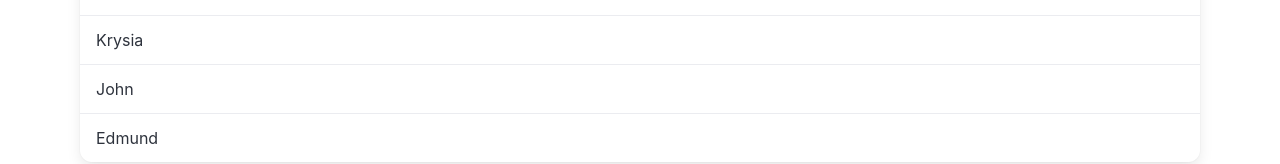
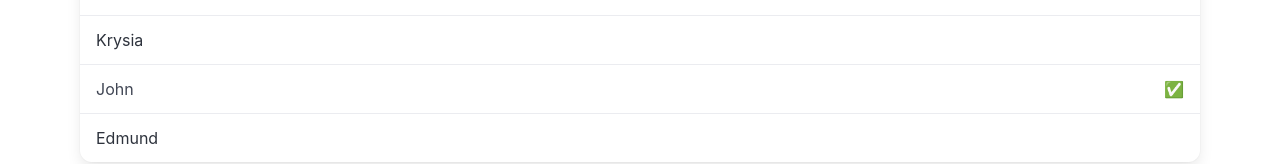
Before and after one commit to michaljabi/eduweb-nowoczesny-react-od-podstaw, a React (Vite) app in the folder secret-gift-giver/: page / in a window 1280 px wide. Shown: the part 491-655 px from the top of the page. Built offline with nearby package versions, Linux system fonts and the light colour scheme.

Commit message:
lesson(17): useEffect hook explained

```diff
--- a/secret-gift-giver/src/pages/PeoplePage.jsx
+++ b/secret-gift-giver/src/pages/PeoplePage.jsx
@@ -1,7 +1,7 @@
 import {people} from "../people.js";
 import {PageLayout} from "../components/PageLayout.jsx";
 import {PanelBlock} from "../components/PanelBlock.jsx";
-import {useState} from "react";
+import {useState, useEffect} from "react";
 
 export function PeoplePage() {
 
@@ -15,6 +15,20 @@ export function PeoplePage() {
     }
 
     // After 2 seconds select "John" by code.
+    useEffect(() => {
+        const timerId = setTimeout(() => {
+            setSelectedNames((sN) => [...sN, "John"])
+        }, 2000)
+        return () => {
+            clearTimeout(timerId);
+        }
+    }, [])
+    /*useEffect(() => {
+        setTimeout(() => {
+            setSelectedNames((sN) => [...sN, "Mark"])
+        }, 3000)
+    }, [])*/
+
 
     return (
         <PageLayout title="List of People">
```
